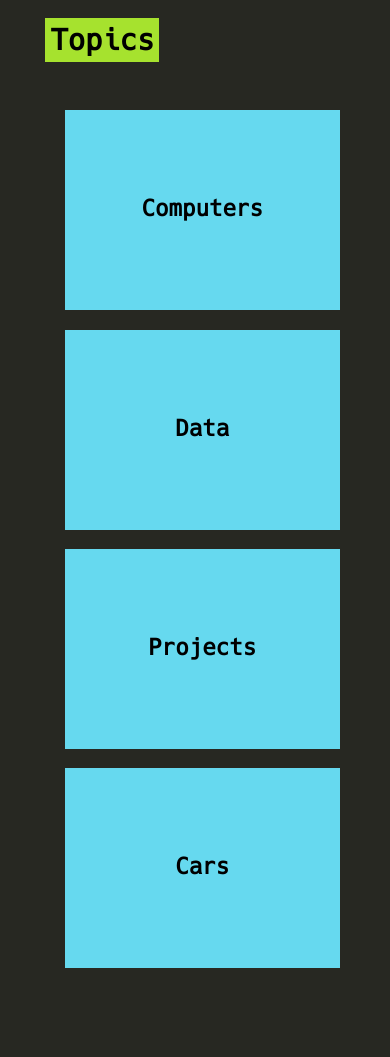
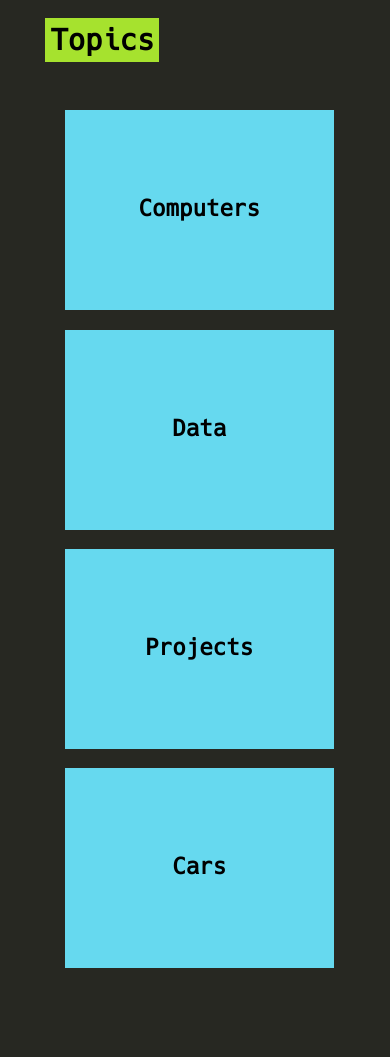
Before and after one commit to ITRussell/ITRussell.github.io, a Jekyll site: the page built from index.html, in a window 390 px wide. Shown: the part 1525-2582 px from the top of the page. Built offline with Jekyll 4.4.1, drawn with Linux system fonts in a browser that asks for light colours; nearby versions of some CDN libraries.

Commit message:
Fixed margin on topics cards for mobile

```diff
--- a/assets/css/style.css
+++ b/assets/css/style.css
@@ -247,7 +247,7 @@ div.topic-card a:hover {
     display: flex;
     justify-content: center;
     height: 200px;
-    width: 92%;
+    width: 90%;
     margin: 1em;
     color: black;
     background-color: #66D9EF;
```
